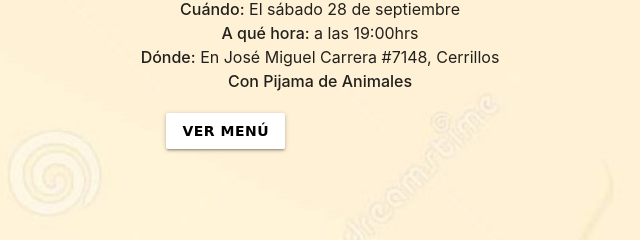
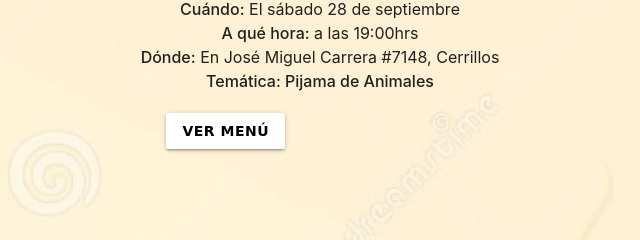
Before and after one commit to MarciaMillanao/invitation, a plain HTML site: page index.html in a window 1280 px wide. Shown: the part 373-613 px from the top of the page, 320-960 px from the left. Drawn offline with nearby package versions, Linux system fonts and the light colour scheme; a web font is replaced by a local one.

Commit message:
Actualizacion

```diff
--- a/index.html
+++ b/index.html
@@ -4,7 +4,7 @@
   <meta charset="UTF-8">
   <meta name="viewport" content="width=device-width, initial-scale=1.0">
   <meta http-equiv="X-UA-Compatible" content="ie=edge">
-  <title>Document</title>
+  <title>Invitacion</title>
   <link href="https://fonts.googleapis.com/css?family=Cabin|Chilanka&display=swap" rel="stylesheet">
   <link rel="stylesheet" href="https://cdnjs.cloudflare.com/ajax/libs/materialize/1.0.0/css/materialize.min.css">
   <link rel="stylesheet" href="./css/style.css">
@@ -25,7 +25,7 @@
           <p><strong>Cuándo:</strong>     El sábado 28 de septiembre</p>
           <p><strong>A qué hora:</strong> a las 19:00hrs</p>
           <p><strong>Dónde:</strong>      En José Miguel Carrera #7148, Cerrillos</p>
-          <p><strong>Con Pijama de Animales</strong></p>
+          <p><strong>Temática:            Pijama de Animales</strong></p>
         </div>
       </div>
     </section>
```
